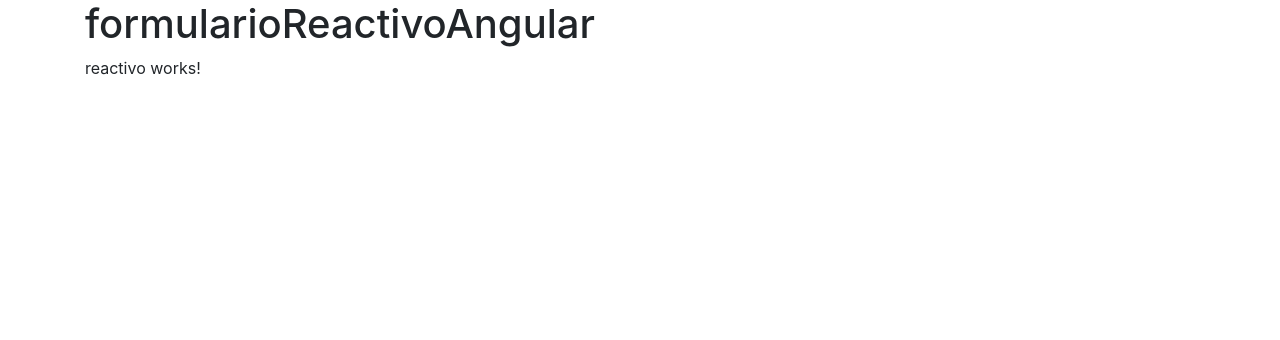
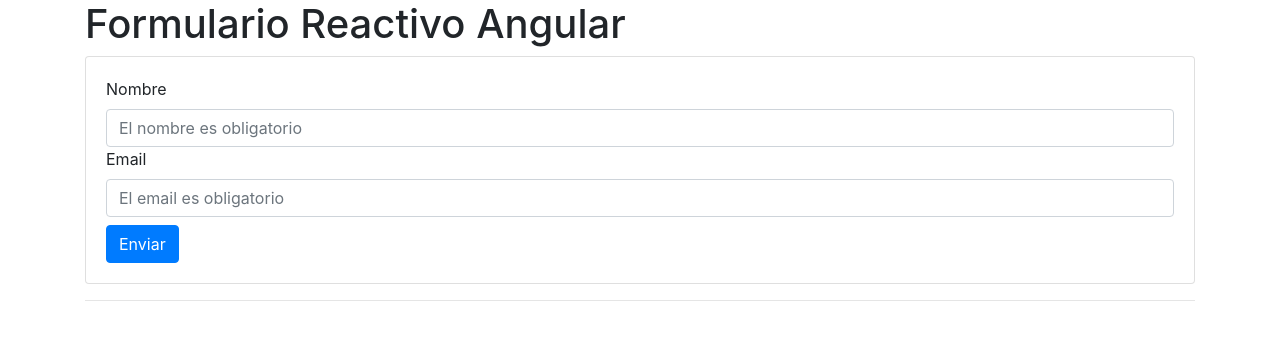
Before and after one commit to Brigitte9219/FormularioReactivo_Angular-, an Angular app: page / in a window 1280 px wide. Shown: the top 340 px of the page. Built offline with nearby package versions, Linux system fonts and the light colour scheme.

Commit message:
Creacion del formulario y uso de formControl

```diff
--- a/src/app/app.component.ts
+++ b/src/app/app.component.ts
@@ -5,10 +5,10 @@
 @Component({
   selector: 'app-root',
   standalone: true,
-  imports: [RouterOutlet, ReactivoComponent],
+  imports: [ ReactivoComponent],
   templateUrl: './app.component.html',
   styleUrl: './app.component.css'
 })
 export class AppComponent {
-  title = 'formularioReactivoAngular';
+  title = 'Formulario Reactivo Angular';
 }
--- a/src/app/reactivo/reactivo.component.html
+++ b/src/app/reactivo/reactivo.component.html
@@ -1 +1,20 @@
-<p>reactivo works!</p>
+<div class="card">
+  <div class="card-body">
+    <form>
+    <div>
+      <label class="form-label">Nombre</label>
+      <input type="text" name="name" class="form-control" placeholder="El nombre es obligatorio" [formControl]="name">
+    </div>
+    <div>
+      <label class="form-label">Email</label>
+      <input type="email" name="email" class="form-control" placeholder="El email es obligatorio" [formControl]="email">
+    </div>
+    <button class="btn btn-primary mt-2">Enviar</button>
+  </form>
+  </div>
+</div>
+
+<hr>
+{{name.value}}
+<br>
+{{email.value}}
--- a/src/app/reactivo/reactivo.component.ts
+++ b/src/app/reactivo/reactivo.component.ts
@@ -1,12 +1,16 @@
 import { Component } from '@angular/core';
+import { FormControl, ReactiveFormsModule } from '@angular/forms';
 
 @Component({
   selector: 'app-reactivo',
   standalone: true,
-  imports: [],
+  imports: [ReactiveFormsModule],
   templateUrl: './reactivo.component.html',
   styleUrl: './reactivo.component.css'
 })
 export class ReactivoComponent {
 
+  name = new FormControl('');
+  email = new FormControl('');
+
 }
```
